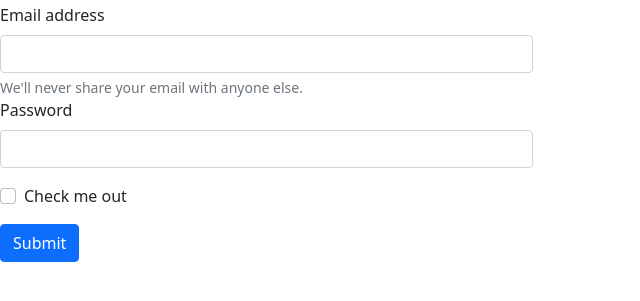
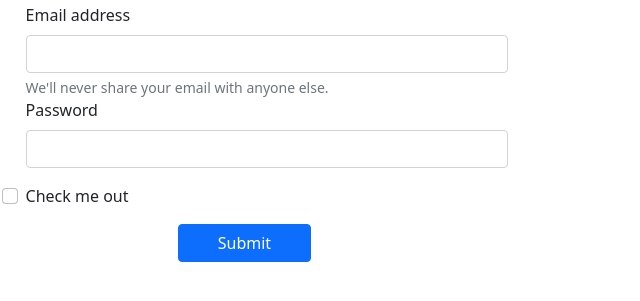
Before and after one commit to 1TINR-21/aula-boostrap, a plain HTML site: page pf0670/index.html in a window 1280 px wide. Shown: the part 53-354 px from the top of the page, without its empty margins (0-640 px from the left). Drawn offline with nearby package versions, Linux system fonts and the light colour scheme.

Commit message:
Sobrecarga de classes e Offset

```diff
--- a/pf0670/css/style.css
+++ b/pf0670/css/style.css
@@ -0,0 +1,4 @@
+
+.mb-3{
+    padding: 0 2vw;
+}
--- a/pf0670/index.html
+++ b/pf0670/index.html
@@ -6,9 +6,8 @@
         <meta name="viewport" content="width=device-width, initial-scale=1.0">
         <link href="https://cdn.jsdelivr.net/npm/bootstrap@5.0.0-beta3/dist/css/bootstrap.min.css" rel="stylesheet" integrity="sha384-
 eOJMYsd53ii+scO/bJGFsiCZc+5NDVN2yr8+0RDqr0Ql0h+rP48ckxlpbzKgwra6" crossorigin="anonymous">
-
+        <link rel="stylesheet" href="./css/style.css">
         <title>EXEMPLO BOOTSTRAP</title>
-
     </head>
     <body>
         <h1>Hello, world!</h1>
@@ -27,17 +26,14 @@ eOJMYsd53ii+scO/bJGFsiCZc+5NDVN2yr8+0RDqr0Ql0h+rP48ckxlpbzKgwra6" crossorigin="a
                   <input type="checkbox" class="form-check-input" id="exampleCheck1">
                   <label class="form-check-label" for="exampleCheck1">Check me out</label>
                 </div>
-                <button type="submit" class="btn btn-primary">Submit</button>
+                <div class="col-md-5">
+                  <button type="submit" class="btn btn-primary col-md-3 offset-md-4">Submit</button>
+              </div>
               </form>
+
         </div>
 
         <!-- Option 1: Bootstrap Bundle with Popper -->
         <script src="https://cdn.jsdelivr.net/npm/bootstrap@5.1.1/dist/js/bootstrap.bundle.min.js" integrity="sha384-/bQdsTh/da6pkI1MST/rWKFNjaCP5gBSY4sEBT38Q/9RBh9AH40zEOg7Hlq2THRZ" crossorigin="anonymous"></script>
-
-        <!-- Option 2: Separate Popper and Bootstrap JS -->
-        <!--
-        <script src="https://cdn.jsdelivr.net/npm/@popperjs/core@2.9.3/dist/umd/popper.min.js" integrity="sha384-W8fXfP3gkOKtndU4JGtKDvXbO53Wy8SZCQHczT5FMiiqmQfUpWbYdTil/SxwZgAN" crossorigin="anonymous"></script>
-        <script src="https://cdn.jsdelivr.net/npm/bootstrap@5.1.1/dist/js/bootstrap.min.js" integrity="sha384-skAcpIdS7UcVUC05LJ9Dxay8AXcDYfBJqt1CJ85S/CFujBsIzCIv+l9liuYLaMQ/" crossorigin="anonymous"></script>
-        -->
-      </body>
+     </body>
 </html>
```
